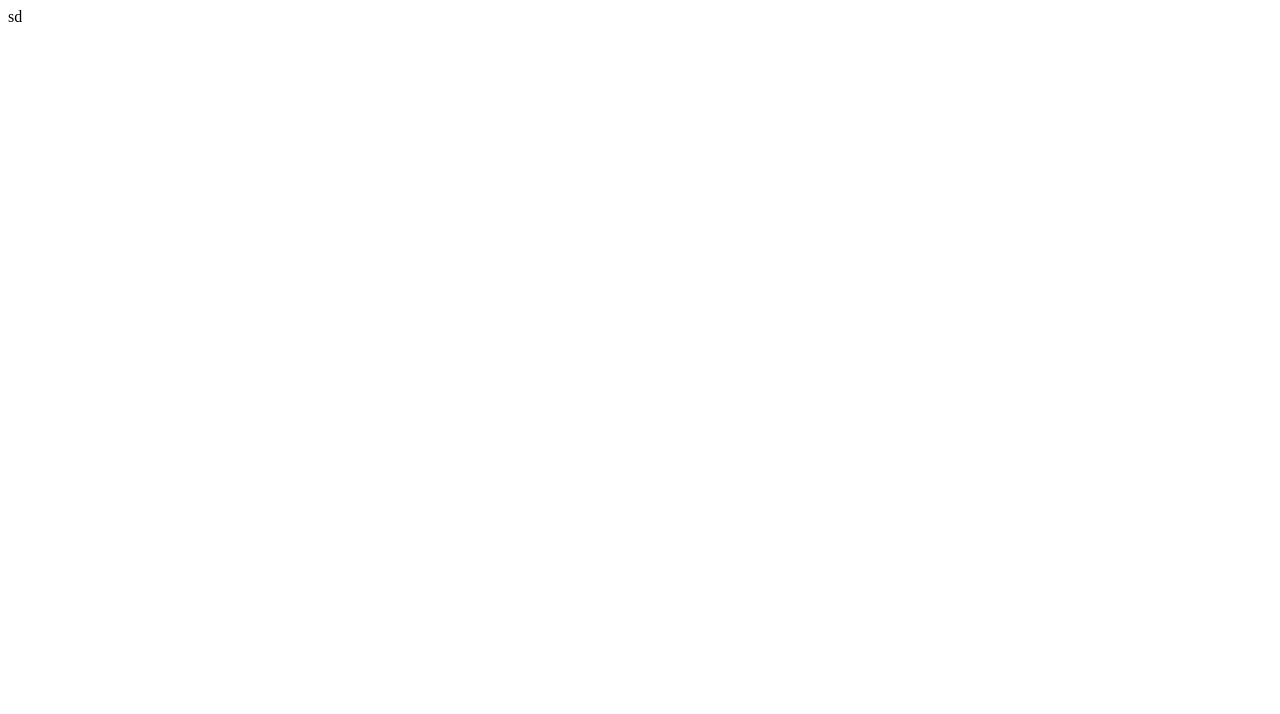
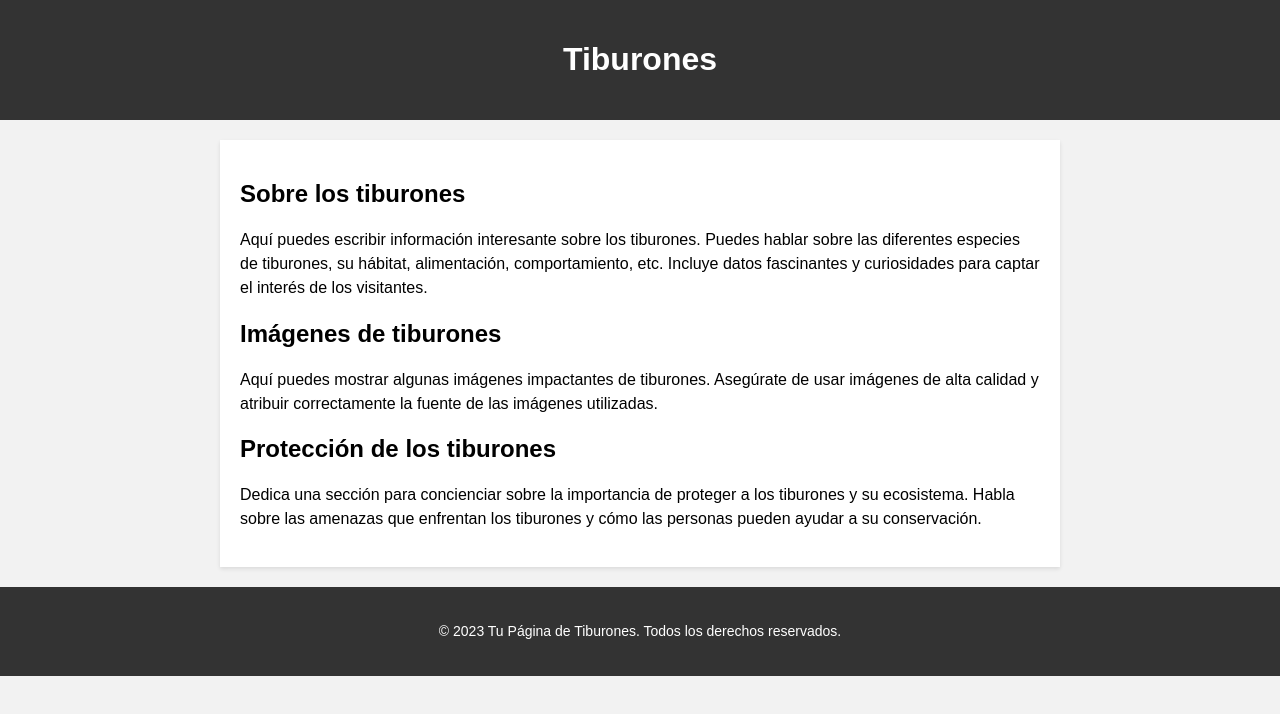
Before and after one commit to RedXerberus/pagina, a plain HTML site: page index.html in a window 1280 px wide. Drawn offline with Linux system fonts and the light colour scheme.

Commit message:
Update index.html

```diff
--- a/index.html
+++ b/index.html
@@ -1 +1,74 @@
-sd
+<!DOCTYPE html>
+<html lang="es">
+<head>
+  <meta charset="UTF-8">
+  <meta name="viewport" content="width=device-width, initial-scale=1.0">
+  <title>Tiburones</title>
+  <style>
+    /* Estilos CSS para personalizar la página */
+    body {
+      font-family: Arial, sans-serif;
+      margin: 0;
+      padding: 0;
+      background-color: #f2f2f2;
+    }
+
+    header {
+      background-color: #333;
+      padding: 20px;
+      color: #fff;
+      text-align: center;
+    }
+
+    main {
+      max-width: 800px;
+      margin: 20px auto;
+      padding: 20px;
+      background-color: #fff;
+      box-shadow: 0 2px 4px rgba(0, 0, 0, 0.1);
+    }
+
+    h1 {
+      font-size: 32px;
+    }
+
+    p {
+      line-height: 1.5;
+    }
+
+    footer {
+      background-color: #333;
+      padding: 20px;
+      color: #fff;
+      text-align: center;
+      font-size: 14px;
+    }
+  </style>
+</head>
+<body>
+  <header>
+    <h1>Tiburones</h1>
+  </header>
+
+  <main>
+    <h2>Sobre los tiburones</h2>
+    <p>
+      Aquí puedes escribir información interesante sobre los tiburones. Puedes hablar sobre las diferentes especies de tiburones, su hábitat, alimentación, comportamiento, etc. Incluye datos fascinantes y curiosidades para captar el interés de los visitantes.
+    </p>
+
+    <h2>Imágenes de tiburones</h2>
+    <p>
+      Aquí puedes mostrar algunas imágenes impactantes de tiburones. Asegúrate de usar imágenes de alta calidad y atribuir correctamente la fuente de las imágenes utilizadas.
+    </p>
+
+    <h2>Protección de los tiburones</h2>
+    <p>
+      Dedica una sección para concienciar sobre la importancia de proteger a los tiburones y su ecosistema. Habla sobre las amenazas que enfrentan los tiburones y cómo las personas pueden ayudar a su conservación.
+    </p>
+  </main>
+
+  <footer>
+    <p>© 2023 Tu Página de Tiburones. Todos los derechos reservados.</p>
+  </footer>
+</body>
+</html>
```
